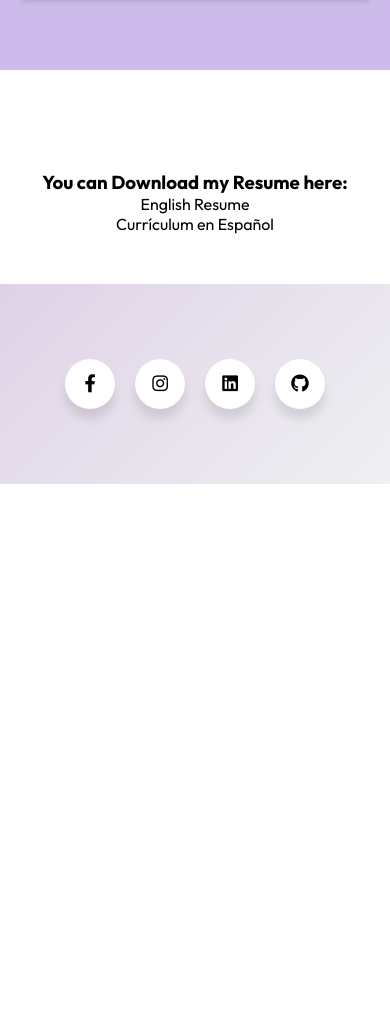
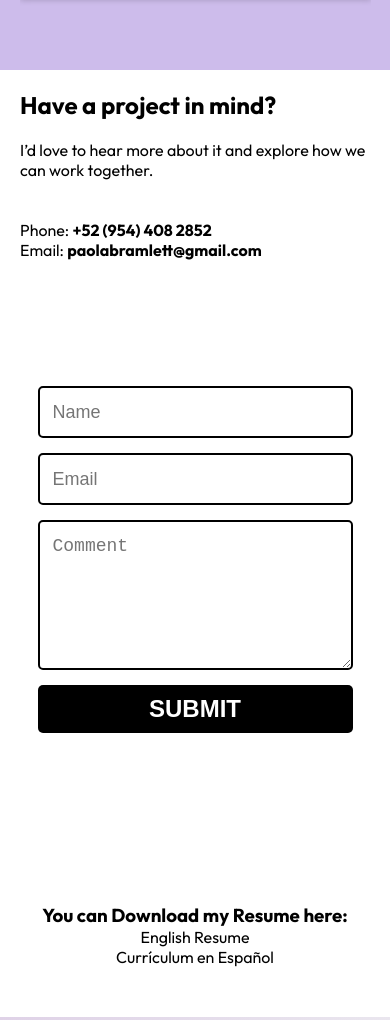
Before and after one commit to paolabramlett/paolabramlettdotcom, a plain HTML site: page portfolio.html in a window 390 px wide. Shown: the part 2531-3551 px from the top of the page. Before the commit the page ends 3015 px from the top, so only its background shows below. Drawn offline with Linux system fonts and the light colour scheme.

Commit message:
Index fix

```diff
--- a/portfolio.html
+++ b/portfolio.html
@@ -141,17 +141,67 @@
     </section>
 
 
-        <div class="resume">
-            <h3>
-                You can Download my Resume here:
-            </h3>
-            <a href="./img/RESUME_2025.pdf" target="_blank" download> English Resume</a>
-            <a href="./img/RESUME_2025_Esp.pdf" target="_blank" download> Currículum en Español</a>
-        </div>
+
 
 
 
     </main>
+
+    <div class="container-contact" style="background-color: #ffffff;">
+        <div class="container-contact-text">
+            <h2 class="contact-title">
+                Have a project in mind?
+            </h2>
+            <br />
+            <p class="contact-par">
+                I’d love to hear more about it and explore how we can work together.
+                <br />
+                <br />
+
+
+
+            </p>
+            <br />
+            <p class="contact-par">
+                Phone: <strong>+52 (954) 408 2852</strong>
+                <br />
+                Email: <strong> paolabramlett@gmail.com</strong>
+                <br />
+                <br />
+            </p>
+
+            <div class="contact-items">
+                <span class="icons">
+                    <a href="https://www.facebook.com/paolabramlett" target="_blank" style="color:#ffffff"><i
+                            class="fab fa-facebook"></i></a>
+                    <a href="https://www.instagram.com/paolabramlett/" target="_blank" style="color:#ffffff"><i
+                            class="fab fa-instagram"></i></a>
+                    <a href="https://www.linkedin.com/in/paolabramlett/" target="_blank" style="color:#ffffff"><i
+                            class="fab fa-linkedin"></i></a>
+                    <a href="https://github.com/paolabramlett" target="_blank" style="color:#ffffff"><i class="fab fa-github"></i></a>
+                </span>
+            </div>
+        </div>
+        <div class="form-box">
+
+
+
+        <form method="post" name="Contact Form" data-netlify="true">
+            <input name="name" type="text" class="feedback-input" placeholder="Name" />
+            <input name="email" type="text" class="feedback-input" placeholder="Email" />
+            <textarea name="text" class="feedback-input" placeholder="Comment"></textarea>
+            <input type="submit" value="SUBMIT" />
+        </form>
+
+        </div>
+    </div>
+    <div class="resume">
+        <h3>
+            You can Download my Resume here:
+        </h3>
+        <a href="./img/RESUME_2025.pdf" target="_blank" download> English Resume</a>
+        <a href="./img/RESUME_2025_Esp.pdf" target="_blank" download> Currículum en Español</a>
+    </div>
 
 
 
--- a/style.css
+++ b/style.css
@@ -14,11 +14,12 @@
 body {
   font-family: "outfit";
   background-color: #ffffff;
+  font-size: 16px;
 }
 
 .header {
   width: 100%;
-  height: 700px;
+  height: 100vh;
   background-size: cover;
   background-attachment: fixed;
   position: relative;
@@ -145,6 +146,16 @@ nav .logo {
     background-attachment: fixed;
     position: relative;
     overflow: hidden;
+  }
+
+  .hero-text {
+    width: 100%;
+    text-align: right;
+  position: absolute;
+  top: 30%;
+  right: 20%;
+  transform: translate(10%, 10%);
+  color: white;
   }
 
   .header-about {
```
Also changed, not shown: about.html (+2 -2 lines), contact.html (+4 -2 lines).
